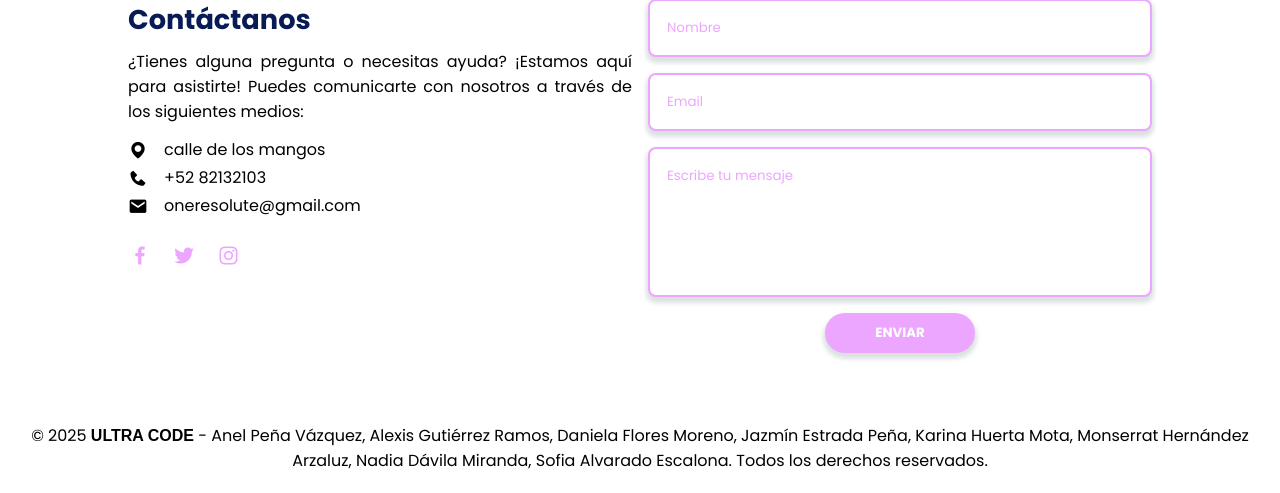
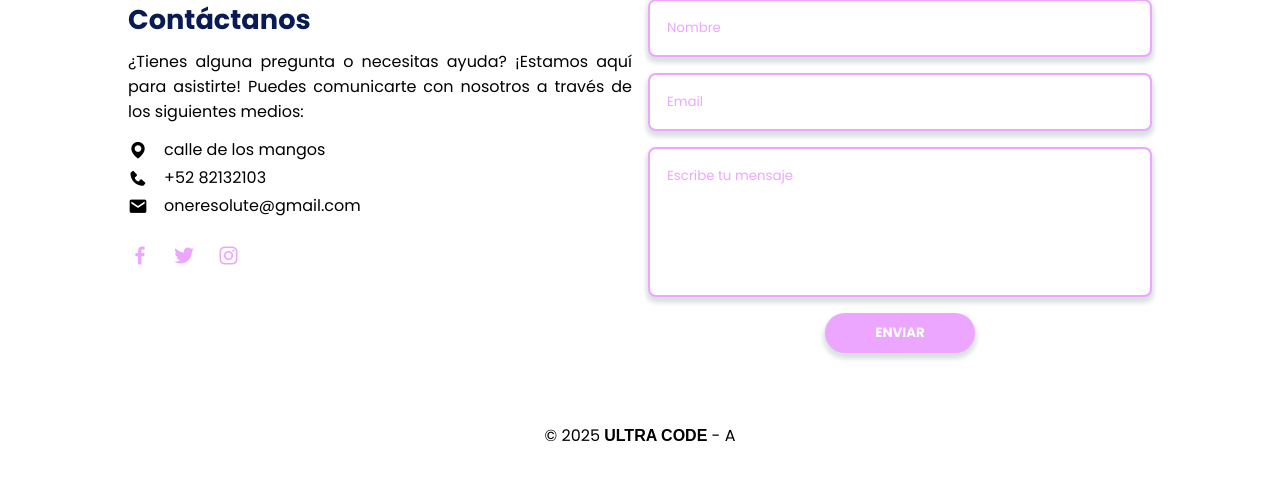
Before and after one commit to Cr1s45/file-encrytp-main, a Flask app: page / in a window 1280 px wide. Shown: the part 2920-3413 px from the top of the page. After the commit the page ends 3361 px from the top, so only its background shows below. Run offline with Flask 3, Linux system fonts and the light colour scheme; parts of the project's set-up code (start-up, migrations or seed data) failed here and were passed over; some libraries are stand-ins or nearby versions; some web fonts are replaced.

Commit message:
index.html

```diff
--- a/templates/index.html
+++ b/templates/index.html
@@ -191,9 +191,7 @@
         </div>
     </section>
     <div class="copyright">
-        <p>© 2025 <span>ULTRA CODE</span> - Anel Peña Vázquez, Alexis Gutiérrez Ramos, Daniela Flores Moreno, Jazmín
-            Estrada Peña, Karina Huerta Mota, Monserrat Hernández Arzaluz, Nadia Dávila Miranda, Sofia Alvarado
-            Escalona. Todos los derechos reservados.</p>
+        <p>© 2025 <span>ULTRA CODE</span> - A</p>
     </div>
     <script>
 
```
